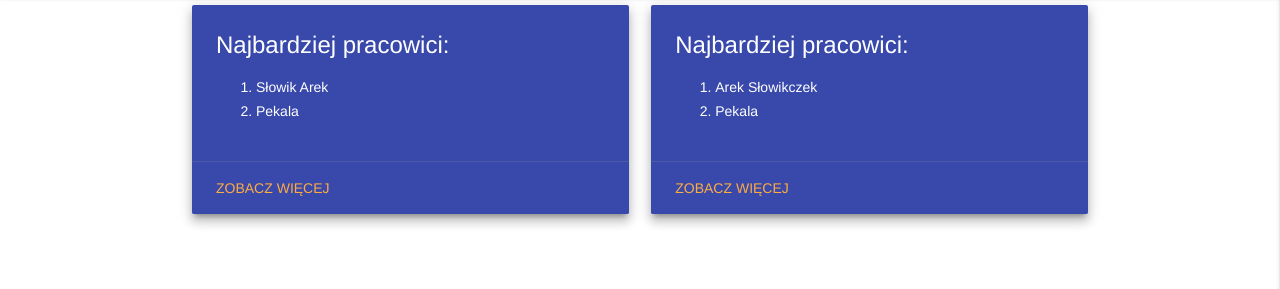
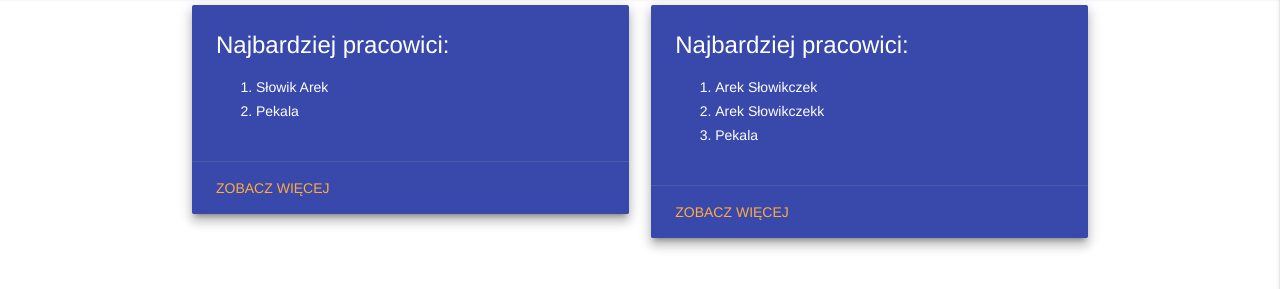
Before and after one commit to MazdyxX/WebApp-noname-, a plain HTML site: page SchoolApp/teacherApp/templates/teacher.html in a window 1280 px wide. Shown: the part 67-356 px from the top of the page. Drawn offline with nearby package versions, Linux system fonts and the light colour scheme.

Commit message:
Update teacher.html

```diff
--- a/SchoolApp/teacherApp/templates/teacher.html
+++ b/SchoolApp/teacherApp/templates/teacher.html
@@ -47,6 +47,7 @@
                             <span class="card-title">Najbardziej pracowici:</span>
                             <ol>
                                 <li>Arek Słowikczek</li>
+                                <li>Arek Słowikczekk</li>
                                 <li>Pekala</li>
                             </ol>
                         </div>
```
